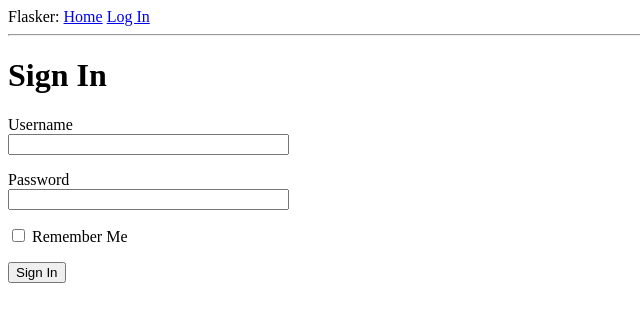
After one commit to Roberthubbs/flaskApp, a Flask app: page /login in a window 1280 px wide. The commit adds this page. Shown: the top 322 px of the page, without its empty margins (0-640 px from the left). Run offline with Flask 2, Linux system fonts and the light colour scheme.

Commit message:
add login form

```diff
--- a/flaskervenv/app/forms.py
+++ b/flaskervenv/app/forms.py
@@ -1,8 +1,9 @@
 from flask_wtf import FlaskForm
-from wtforms import StringField, PasswordField, SubmitField, BooleanField
+from wtforms import StringField, PasswordField, BooleanField, SubmitField
 from wtforms.validators import DataRequired
 
-class LongForm(FlaskForm):
+
+class LoginForm(FlaskForm):
     username = StringField('Username', validators=[DataRequired()])
     password = PasswordField('Password', validators=[DataRequired()])
     remember_me = BooleanField('Remember Me')
--- a/flaskervenv/app/routes.py
+++ b/flaskervenv/app/routes.py
@@ -1,5 +1,6 @@
 from flask import render_template
 from app import app
+from app.forms import LoginForm
 
 @app.route('/')
 @app.route('/index')
@@ -16,3 +17,8 @@ def index():
         }
     ]
     return render_template('index.html', title='Home', user=user, posts=posts)
+
+@app.route('/login')
+def login():
+    form = LoginForm()
+    return render_template('login.html', title='Sign In', form=form)
--- a/flaskervenv/app/templates/base.html
+++ b/flaskervenv/app/templates/base.html
@@ -7,7 +7,10 @@
         {% endif %}
     </head>
     <body>
-        <div>Flasker: <a href="/index">Home</a></div>
+        <div>Flasker:
+            <a href="/index">Home</a>
+            <a href="/login">Log In</a>
+        </div>
         <hr>
         {% block content %}{% endblock %}
         <!-- {% for post in posts %}
--- /dev/null
+++ b/flaskervenv/app/templates/login.html
@@ -0,0 +1,18 @@
+{% extends "base.html" %}
+
+{% block content %}
+    <h1>Sign In</h1>
+    <form action="" method="POST" novalidate>
+        {{ form.hidden_tag() }}
+        <p>
+            {{ form.username.label }}</br>
+            {{ form.username(size=32)}}
+        </p>
+        <p>
+            {{ form.password.label }}</br>
+            {{ form.password(size=32)}}
+        </p>
+        <p> {{ form.remember_me() }} {{ form.remember_me.label }} </p>
+        <p> {{ form.submit() }} </p>
+    </form>
+{% endblock content%}
--- /dev/null
+++ b/flaskervenv/config.py
@@ -0,0 +1,4 @@
+import os
+
+class Config(object):
+    SECRET_KEY = os.environ.get('SECRET_KEY') or 'se7%42HN'
```
